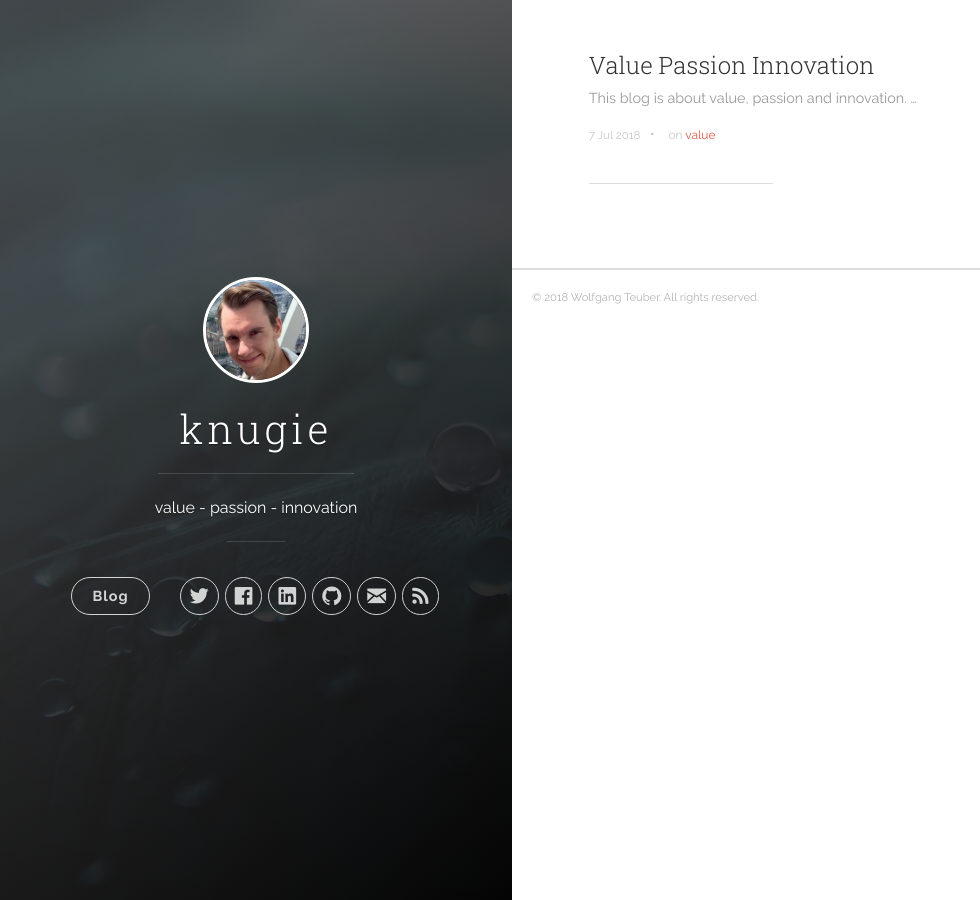
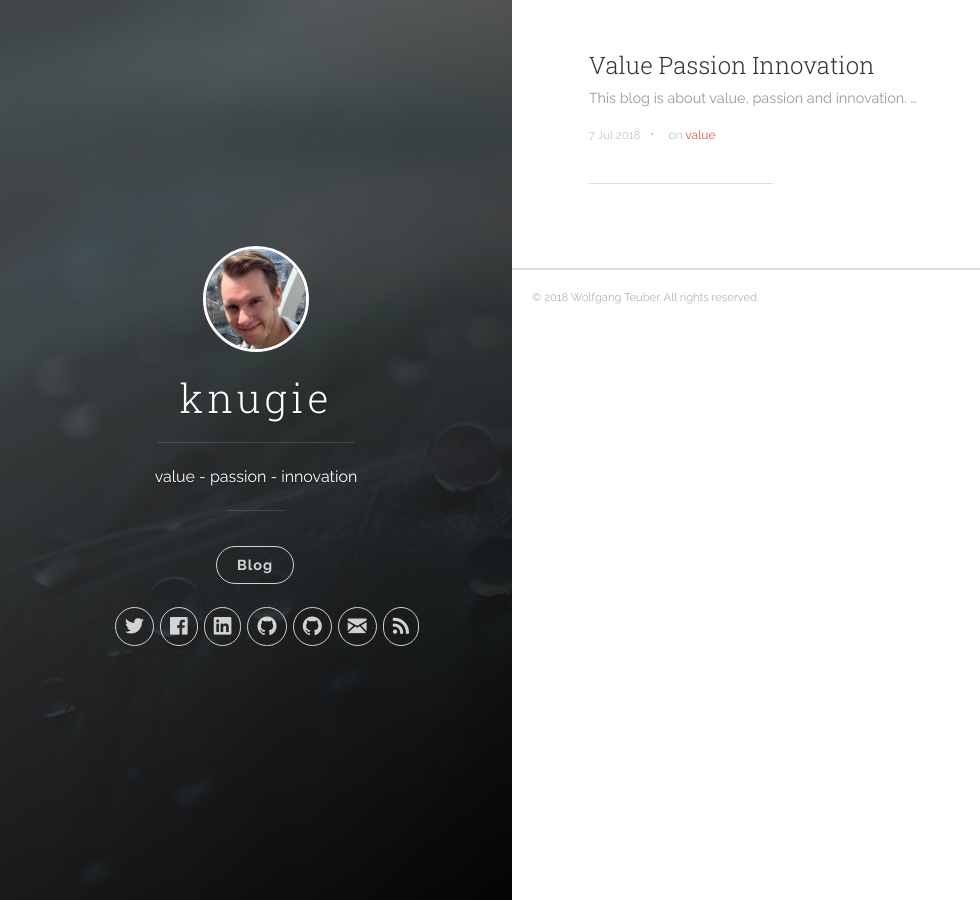
Before and after one commit to knugie/knugie.github.io, a Jekyll site: the page built from index.html, in a window 1280 px wide. Shown: the whole page, without its empty margins (0-980 px from the left). Built offline with Jekyll 4.4.1, drawn with Linux system fonts in a browser that asks for light colours; nearby versions of some CDN libraries; the list of posts is cut into pages by our own code.

Commit message:
Add link to github account wteuber

```diff
--- a/_config.yml
+++ b/_config.yml
@@ -11,6 +11,7 @@ author:
   twitter_username: knugie
   facebook_username: knugie
   github_username:  knugie
+  alt_github_username:  wteuber
   linkedin_username: wolfgang-teuber
 
 defaults:
--- a/_includes/header.html
+++ b/_includes/header.html
@@ -67,6 +67,16 @@
               </li>
             {% endif %}
 
+            {% if site.author.alt_github_username %}
+              <!-- GitHub Alt -->
+              <li class="navigation__item">
+                <a href="https://www.github.com/{{ site.author.alt_github_username }}" title="{{ site.author.alt_github_username }} on GitHub" target="_blank">
+                  <i class="icon icon-social-github"></i>
+                  <span class="label">GitHub2</span>
+                </a>
+              </li>
+            {% endif %}
+
             {% if site.author.email %}
               <!-- Email -->
               <li class="navigation__item">
```
